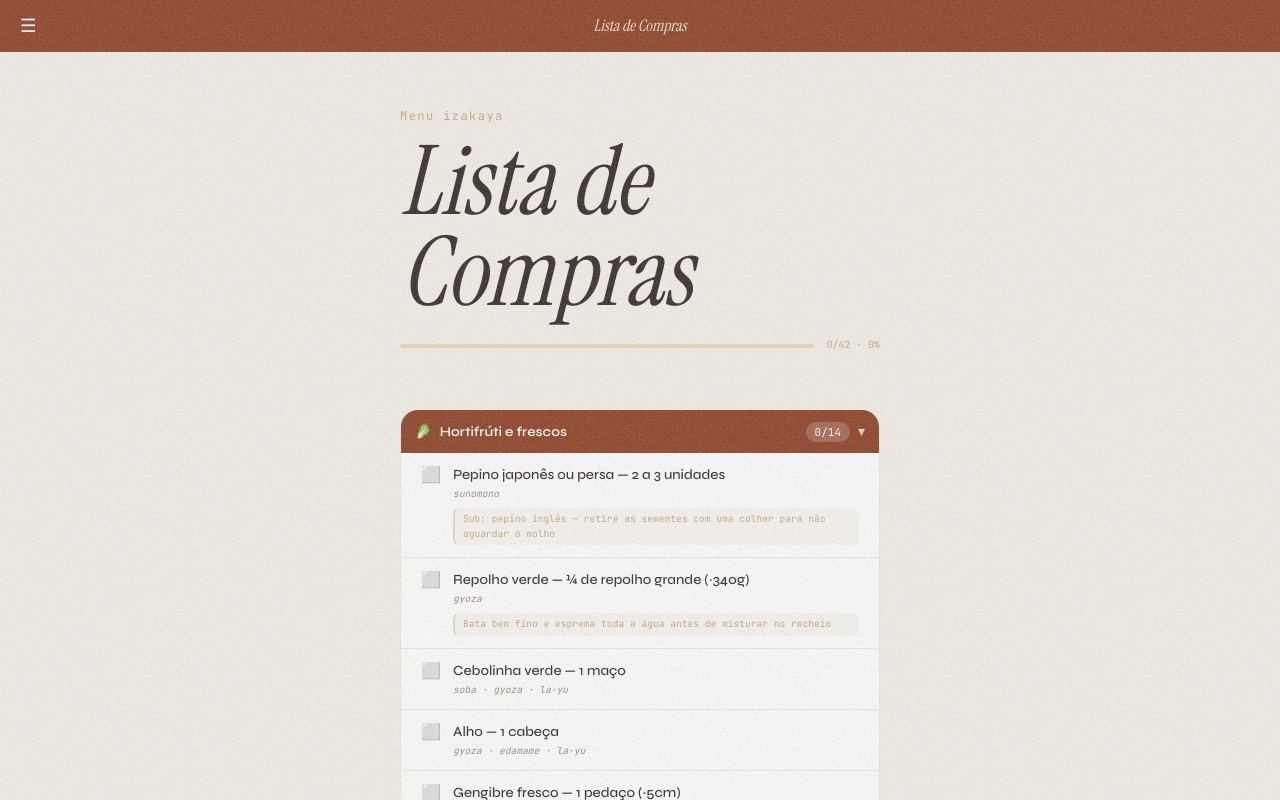
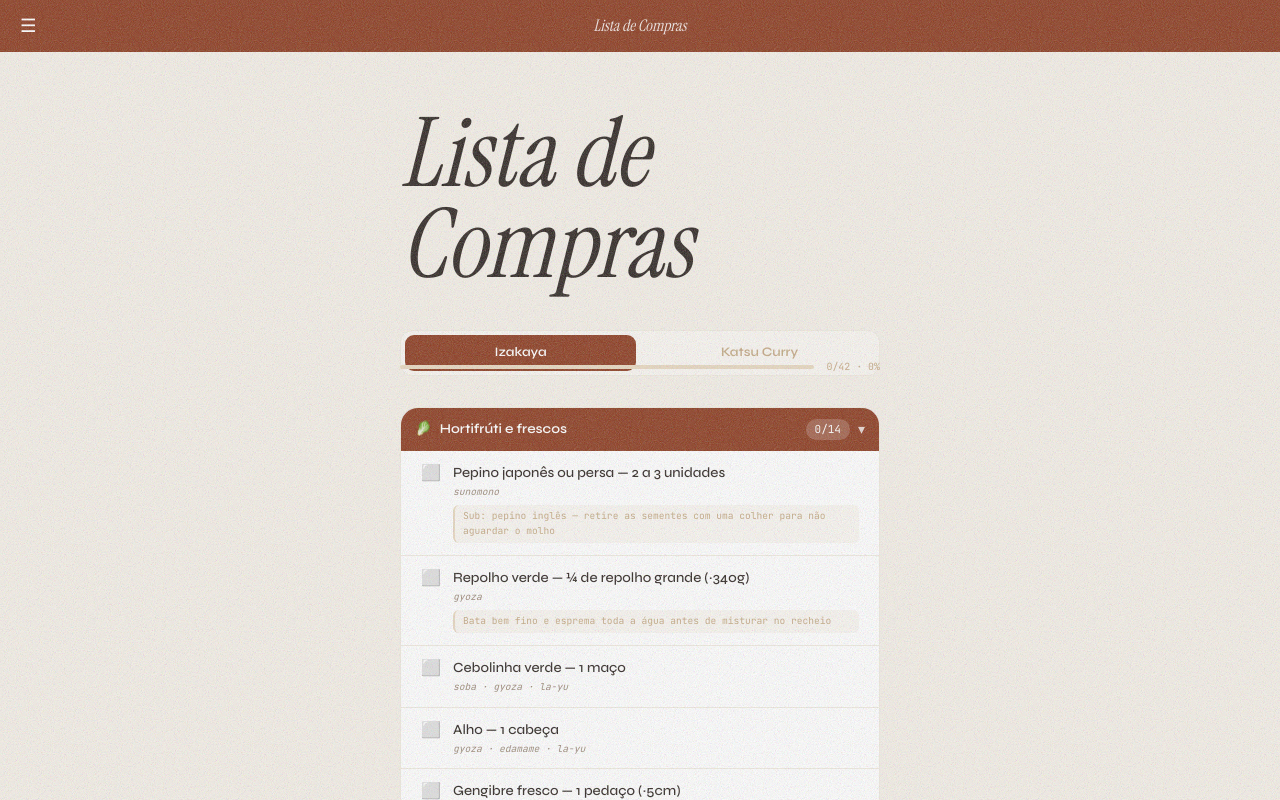
Before and after one commit to marinamarinho/listadecompras, a Next.js app: page / in a window 1280 px wide. Shown: the top 800 px of the page. Built offline with nearby package versions, Linux system fonts and the light colour scheme.

Commit message:
feat: add Katsu Curry menu with tab selector and independent progress

```diff
--- a/app/page.tsx
+++ b/app/page.tsx
@@ -4,7 +4,7 @@ import { useState } from "react";
 
 type Item = {
   n: string;
-  r: string;
+  r?: string;
   s?: string | null;
   o?: boolean;
 };
@@ -15,7 +15,21 @@ type Category = {
   items: Item[];
 };
 
-const DATA: Category[] = [
+type Menu = {
+  id: string;
+  label: string;
+  subtitle: string;
+  storageKey: string;
+  categories: Category[];
+};
+
+const MENUS: Menu[] = [
+  {
+    id: "izakaya",
+    label: "Izakaya",
+    subtitle: "Menu izakaya",
+    storageKey: "izakaya-v2",
+    categories: [
       {
         icon: "🥬", name: "Hortifrúti e frescos",
         items: [
@@ -88,70 +102,156 @@ const DATA: Category[] = [
           { n: "Shichimi togarashi", r: "soba", o: true, s: "Sub: pimenta calabresa + gergelim torrado na hora de servir" },
         ],
       },
+    ],
+  },
+  {
+    id: "katsu-curry",
+    label: "Katsu Curry",
+    subtitle: "Menu katsu curry",
+    storageKey: "katsu-curry-v1",
+    categories: [
+      {
+        icon: "🥬", name: "Hortifrúti",
+        items: [
+          { n: "Cebola grande — 1 unidade" },
+          { n: "Cenoura — 2 unidades" },
+          { n: "Batata média — 2 unidades" },
+          { n: "Broto de bambu — já tenho em casa", o: true },
+        ],
+      },
+      {
+        icon: "🍗", name: "Proteína",
+        items: [
+          { n: "Peito de frango — já tenho em casa", o: true },
+        ],
+      },
+      {
+        icon: "🍚", name: "Grãos",
+        items: [
+          { n: "Arroz japonês — 1 pacote" },
+        ],
+      },
+      {
+        icon: "🧈", name: "Despensa",
+        items: [
+          { n: "Curry em pó — 1 pacote" },
+          { n: "Garam masala — 1 potinho" },
+          { n: "Manteiga — 1 tablete" },
+          { n: "Panko (farinha de rosca japonesa) — 1 pacote" },
+          { n: "Molho inglês Worcestershire — 1 garrafa" },
+          { n: "Ketchup — 1 unidade" },
+          { n: "Ágar-ágar — 1 pacote", s: "Para a sobremesa" },
+          { n: "Mel — 1 potinho" },
+        ],
+      },
+      {
+        icon: "🥛", name: "Frios",
+        items: [
+          { n: "Tofu firme — 1 pacote", s: "Para o missoshiru" },
+        ],
+      },
+    ],
+  },
 ];
 
-const TOTAL = DATA.reduce((a, c) => a + c.items.length, 0);
-const STORAGE_KEY = "izakaya-v2";
-
-function loadChecked(): Record<string, boolean> {
+function loadChecked(key: string): Record<string, boolean> {
   if (typeof window === "undefined") return {};
-  try { return JSON.parse(localStorage.getItem(STORAGE_KEY) || "{}"); }
+  try { return JSON.parse(localStorage.getItem(key) || "{}"); }
   catch { return {}; }
 }
 
 export default function ListaPage() {
-  const [checked, setChecked] = useState<Record<string, boolean>>(loadChecked);
-  const [collapsed, setCollapsed] = useState<Record<number, boolean>>({});
+  const [activeMenu, setActiveMenu] = useState<string>("izakaya");
+  const [allChecked, setAllChecked] = useState<Record<string, Record<string, boolean>>>(() => {
+    const result: Record<string, Record<string, boolean>> = {};
+    for (const m of MENUS) result[m.id] = loadChecked(m.storageKey);
+    return result;
+  });
+  const [collapsed, setCollapsed] = useState<Record<string, Record<number, boolean>>>({});
+
+  const menu = MENUS.find((m) => m.id === activeMenu)!;
+  const checked = allChecked[activeMenu] ?? {};
+  const total = menu.categories.reduce((a, c) => a + c.items.length, 0);
+  const done = Object.values(checked).filter(Boolean).length;
+  const pct = total > 0 ? Math.round((done / total) * 100) : 0;
 
   function toggle(key: string) {
-    setChecked((prev) => {
-      const next = { ...prev, [key]: !prev[key] };
-      localStorage.setItem(STORAGE_KEY, JSON.stringify(next));
-      return next;
+    setAllChecked((prev) => {
+      const current = prev[activeMenu] ?? {};
+      const next = { ...current, [key]: !current[key] };
+      localStorage.setItem(menu.storageKey, JSON.stringify(next));
+      return { ...prev, [activeMenu]: next };
     });
   }
 
   function toggleCollapse(ci: number) {
-    setCollapsed((prev) => ({ ...prev, [ci]: !prev[ci] }));
+    setCollapsed((prev) => {
+      const cur = prev[activeMenu] ?? {};
+      return { ...prev, [activeMenu]: { ...cur, [ci]: !cur[ci] } };
+    });
   }
 
-  const done = Object.values(checked).filter(Boolean).length;
-  const pct = Math.round((done / TOTAL) * 100);
+  const menuCollapsed = collapsed[activeMenu] ?? {};
 
   return (
     <div className="max-w-lg mx-auto px-4 pt-10 pb-16 space-y-8">
 
       {/* ── Hero ─────────────────────────────────────────────────────── */}
-      <div className="pt-4 pb-6">
-        <p className="font-mono text-xs mb-3" style={{ color: "var(--muted2)", letterSpacing: "0.12em" }}>
-          Menu izakaya
-        </p>
+      <div className="pt-4 pb-2">
         <h1 style={{
           fontFamily: "var(--font-serif)", fontStyle: "italic",
           fontSize: "clamp(3rem,10vw,6rem)", lineHeight: 0.95, color: "var(--text)",
         }}>
           Lista de<br />Compras
         </h1>
-        <div className="flex items-center gap-3 mt-5">
-          <div className="flex-1 rounded-full h-1" style={{ background: "var(--border2)" }}>
-            <div className="h-1 rounded-full transition-all duration-500"
-              style={{ width: `${pct}%`, background: "var(--accent)" }} />
       </div>
-          <p className="font-mono shrink-0" style={{ fontSize: "0.62rem", color: "var(--muted2)" }}>
-            {done}/{TOTAL} · {pct}%
+
+      {/* ── Seletor de menu ──────────────────────────────────────────── */}
+      <div style={{
+        display: "flex", gap: "8px",
+        background: "var(--surface2)", borderRadius: "12px", padding: "4px",
+        border: "1px solid var(--border)",
+      }}>
+        {MENUS.map((m) => (
+          <button
+            key={m.id}
+            onClick={() => setActiveMenu(m.id)}
+            style={{
+              flex: 1, padding: "8px 12px", borderRadius: "9px", border: "none",
+              cursor: "pointer", fontFamily: "var(--font-sans)", fontWeight: 600,
+              fontSize: "13px", transition: "all 0.2s",
+              background: activeMenu === m.id ? "var(--accent)" : "transparent",
+              color: activeMenu === m.id ? "#fff" : "var(--muted2)",
+              WebkitTapHighlightColor: "transparent",
+            }}
+          >
+            {m.label}
+          </button>
+        ))}
+      </div>
+
+      {/* ── Progresso ────────────────────────────────────────────────── */}
+      <div style={{ marginTop: "-16px" }}>
+        <div style={{ display: "flex", alignItems: "center", gap: "12px" }}>
+          <div style={{ flex: 1, height: "4px", borderRadius: "9999px", background: "var(--border2)" }}>
+            <div style={{
+              height: "4px", borderRadius: "9999px", background: "var(--accent)",
+              width: `${pct}%`, transition: "width 0.4s ease",
+            }} />
+          </div>
+          <p style={{ fontFamily: "var(--font-mono)", fontSize: "0.62rem", color: "var(--muted2)", flexShrink: 0 }}>
+            {done}/{total} · {pct}%
           </p>
         </div>
       </div>
 
       {/* ── Categorias ───────────────────────────────────────────────── */}
-      {DATA.map((cat, ci) => {
+      {menu.categories.map((cat, ci) => {
         const catDone = cat.items.filter((_, ii) => checked[`${ci}-${ii}`]).length;
-        const isCollapsed = collapsed[ci];
+        const isCollapsed = menuCollapsed[ci];
 
         return (
-          <section key={ci} className="space-y-2">
-
-            {/* Category header — terracota filled */}
+          <section key={`${activeMenu}-${ci}`} className="space-y-2">
             <div className="card" style={{ overflow: "hidden" }}>
               <button
                 onClick={() => toggleCollapse(ci)}
@@ -182,7 +282,6 @@ export default function ListaPage() {
                 </span>
               </button>
 
-            {/* Items */}
               {!isCollapsed && (
                 <div>
                   {cat.items.map((item, ii) => {
@@ -224,9 +323,11 @@ export default function ListaPage() {
                               </span>
                             )}
                           </div>
+                          {item.r && (
                             <p className="font-mono mt-0.5" style={{ fontSize: "0.6rem", color: "var(--muted)", fontStyle: "italic" }}>
                               {item.r}
                             </p>
+                          )}
                           {item.s && (
                             <p className="font-mono mt-1.5" style={{
                               fontSize: "0.6rem", color: "var(--muted2)", lineHeight: 1.55,
```
Lines whose indentation alone changed are shown as unchanged.
